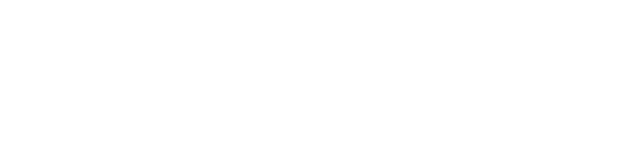
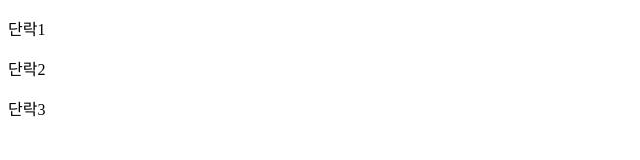
Before and after one commit to miss-gif/javascript_study, a plain HTML site: page index.html in a window 1280 px wide. Shown: the whole page, without its empty margins (0-640 px from the left). Drawn offline with Linux system fonts and the light colour scheme.

Commit message:
Docs : DOM

```diff
--- a/index.html
+++ b/index.html
@@ -14,6 +14,11 @@
 </head>
 
 <body>
+  <div id="box">
+    <p id="p1">단락1</p>
+    <p id="p2">단락2</p>
+    <p id="p3">단락3</p>
+  </div>
 </body>
 
 </html>
```
Also changed, not shown: 1 other file.
